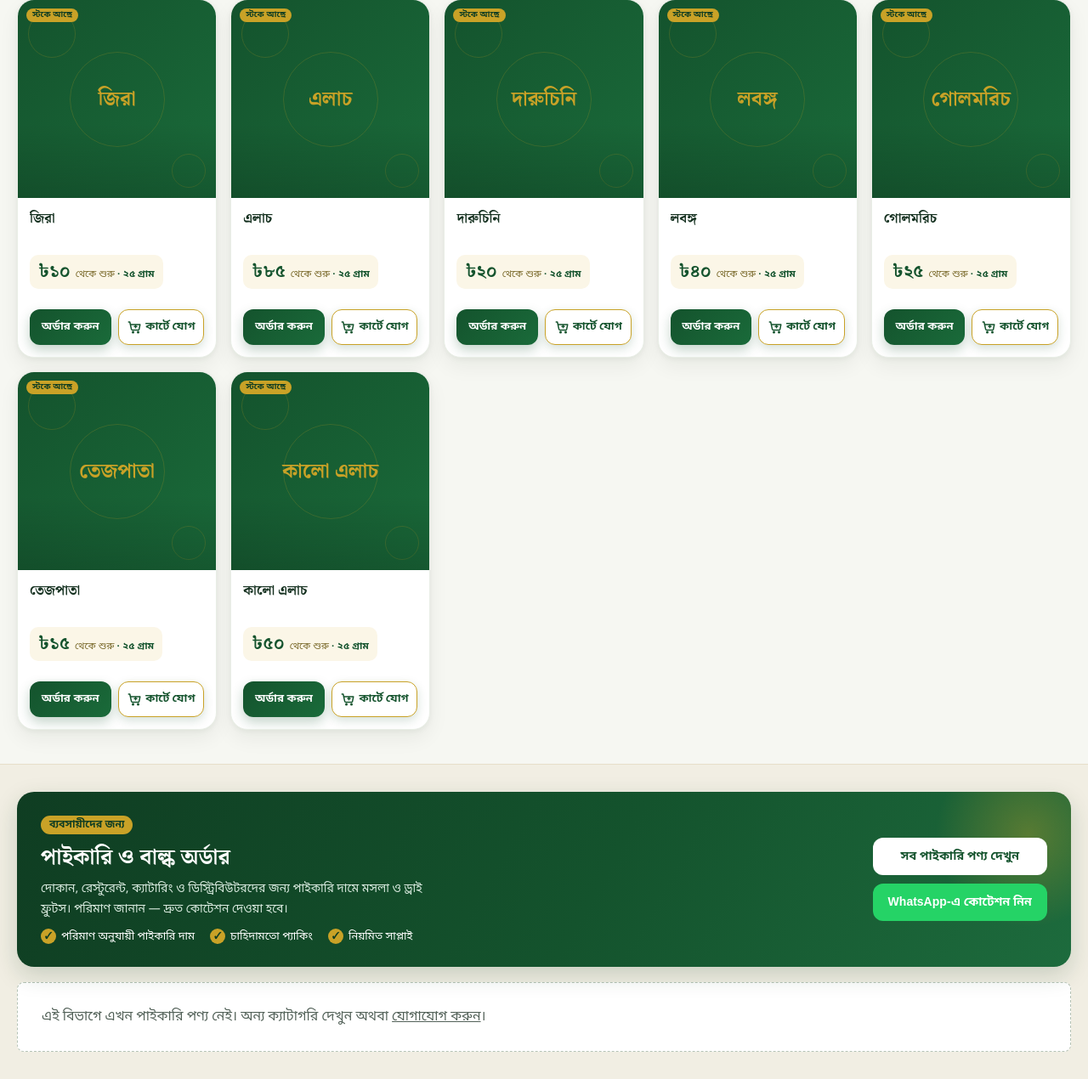
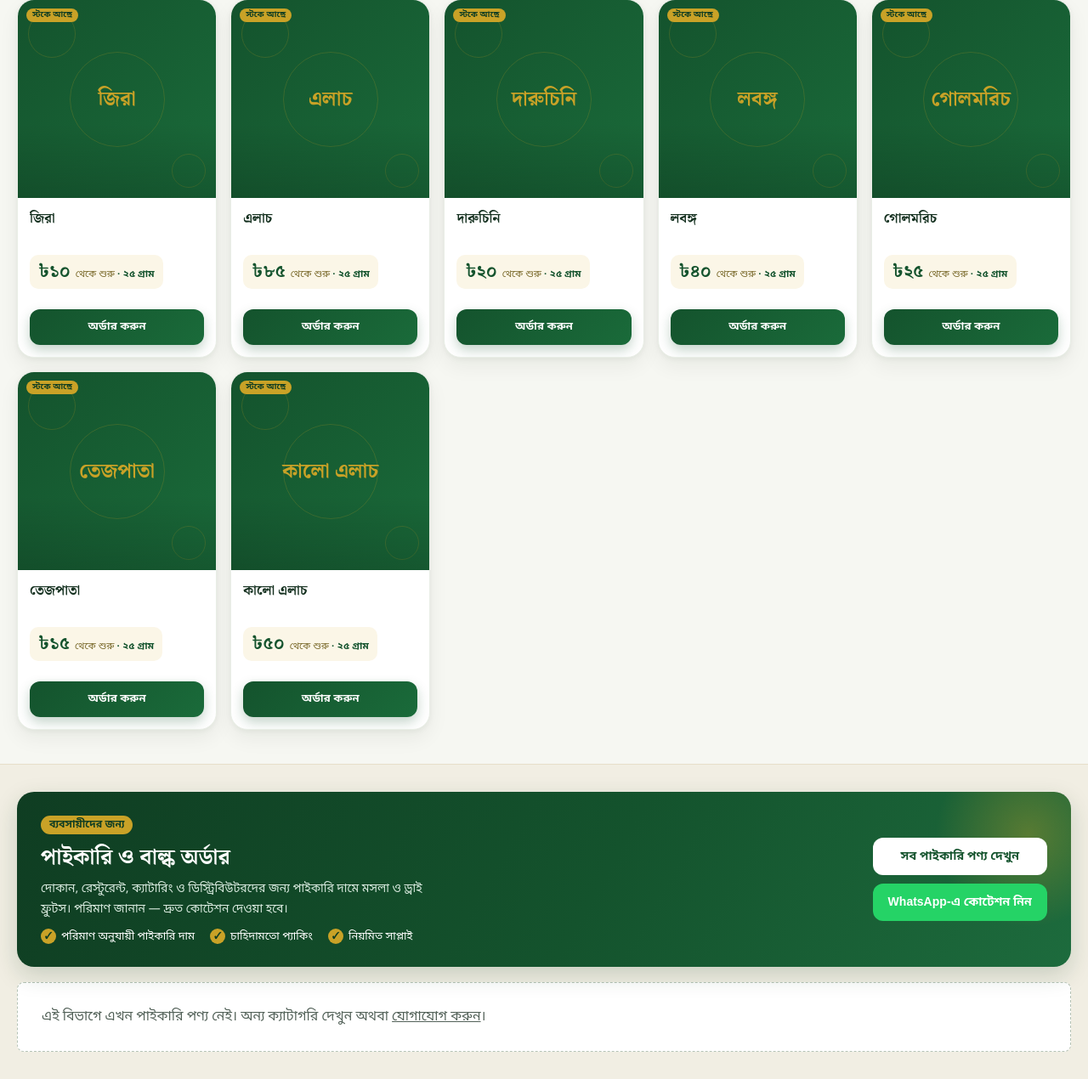
Before and after one commit to shafikcmt/mosla-ghor, a Laravel app: page / in a window 1280 px wide. Shown: the part 1019-2289 px from the top of the page at 85% size. Run offline with Laravel 12, Linux system fonts and the light colour scheme; data comes from the database, SQL or seed files in the repository; tables that the repository leaves empty hold one stand-in row (values such as "Sample post"); grey boxes marked "Sample" are stand-in pictures; style sheets or scripts are compiled from the project's sources; parts of the project's set-up code (start-up, migrations or seed data) failed here and were passed over; some libraries are stand-ins or nearby versions.

Commit message:
Product cards/list: remove quick add-to-cart; keep single 'অর্ডার করুন' to details page
Co-Authored-By: Claude Sonnet 5.5 <noreply@anthropic.com>
Claude-Session: https://claude.ai/code/session_01VhR2E6TfmBM5JGSx5nfG8W

```diff
--- a/resources/views/partials/storefront/product-card.blade.php
+++ b/resources/views/partials/storefront/product-card.blade.php
@@ -136,20 +136,14 @@
 
                     <div class="flex-1 min-h-3"></div>
 
-                    {{-- Retail mode buttons: pack sizes are chosen on the details page; the
-                         cart icon quick-adds the smallest pack (the price shown above). --}}
+                    {{-- Retail mode button: pack size & quantity are chosen on the details page. --}}
                     <div id="card-retail-btns-{{ $product->id }}" class="mt-4 flex gap-2">
                         <a href="{{ route('products.show', $product->slug) }}"
                            class="hm-card-detail flex-1 bg-[#14532d] hover:bg-[#166534] text-white text-center py-2.5 rounded-xl text-sm font-semibold transition-colors">
                             অর্ডার করুন
                         </a>
-                        @if($initRetailPrices->isNotEmpty())
-                            <button type="button" onclick="cardAddToBag(this, {{ $product->id }})" {{ $product->isInStock() ? '' : 'disabled' }}
-                                    class="hm-card-quickadd shrink-0 border border-[#14532d] text-[#14532d] hover:bg-[#14532d] hover:text-white rounded-xl flex items-center justify-center gap-1 transition-colors disabled:opacity-40 disabled:cursor-not-allowed"
-                                    title="{{ $initRetailPrices->first()->label }} ব্যাগে যোগ করুন" aria-label="{{ $product->name_bn }} {{ $initRetailPrices->first()->label }} ব্যাগে যোগ করুন">
-                                <svg class="w-5 h-5" fill="none" stroke="currentColor" stroke-width="2" viewBox="0 0 24 24" aria-hidden="true"><path stroke-linecap="round" stroke-linejoin="round" d="M3 4h2l2.4 11.2a2 2 0 002 1.6h8.2a2 2 0 002-1.5L21 8H6.2M10 21a1 1 0 100-2 1 1 0 000 2zm8 0a1 1 0 100-2 1 1 0 000 2zM14 9v4m-2-2h4"/></svg><span class="hm-qa-label">কার্টে যোগ</span>
-                            </button>
-                        @else
+                        {{-- Quick "add to cart" removed: it added the smallest pack (e.g. 25 g). Customers choose size & quantity on the details page. --}}
+                        @if($initRetailPrices->isEmpty())
                             <button onclick="goToCombo({{ $product->id }})"
                                     class="shrink-0 border border-[#c9a227] text-[#c9a227] hover:bg-[#c9a227] hover:text-[#0f3d22] px-3 py-2.5 rounded-xl text-sm font-semibold transition-colors">
                                 বাক্সে যোগ
--- a/resources/views/partials/storefront/product-list-item.blade.php
+++ b/resources/views/partials/storefront/product-list-item.blade.php
@@ -82,15 +82,10 @@
                         <div class="flex gap-2">
                             <a href="{{ $detailUrl }}"
                                class="bg-[#14532d] hover:bg-[#166534] text-white text-xs font-semibold px-3 py-2 rounded-lg transition-colors whitespace-nowrap">
-                                বিস্তারিত
+                                অর্ডার করুন
                             </a>
                             @unless($wholesaleOnly)
-                                @if($initRetailPrices->isNotEmpty())
-                                <button type="button" onclick="cardAddToBag(this, {{ $product->id }})" {{ $product->isInStock() ? '' : 'disabled' }}
-                                        class="bg-[#14532d] hover:bg-[#166534] text-white text-xs font-semibold px-3 py-2 rounded-lg transition-colors whitespace-nowrap disabled:opacity-40 disabled:cursor-not-allowed">
-                                    🛍️ ব্যাগে
-                                </button>
-                                @else
+                                @if($initRetailPrices->isEmpty())
                                 <button onclick="goToCombo({{ $product->id }})"
                                         class="border border-[#c9a227] text-[#c9a227] hover:bg-[#c9a227] hover:text-[#0f3d22] text-xs font-semibold px-3 py-2 rounded-lg transition-colors whitespace-nowrap">
                                     বাক্সে যোগ
```
